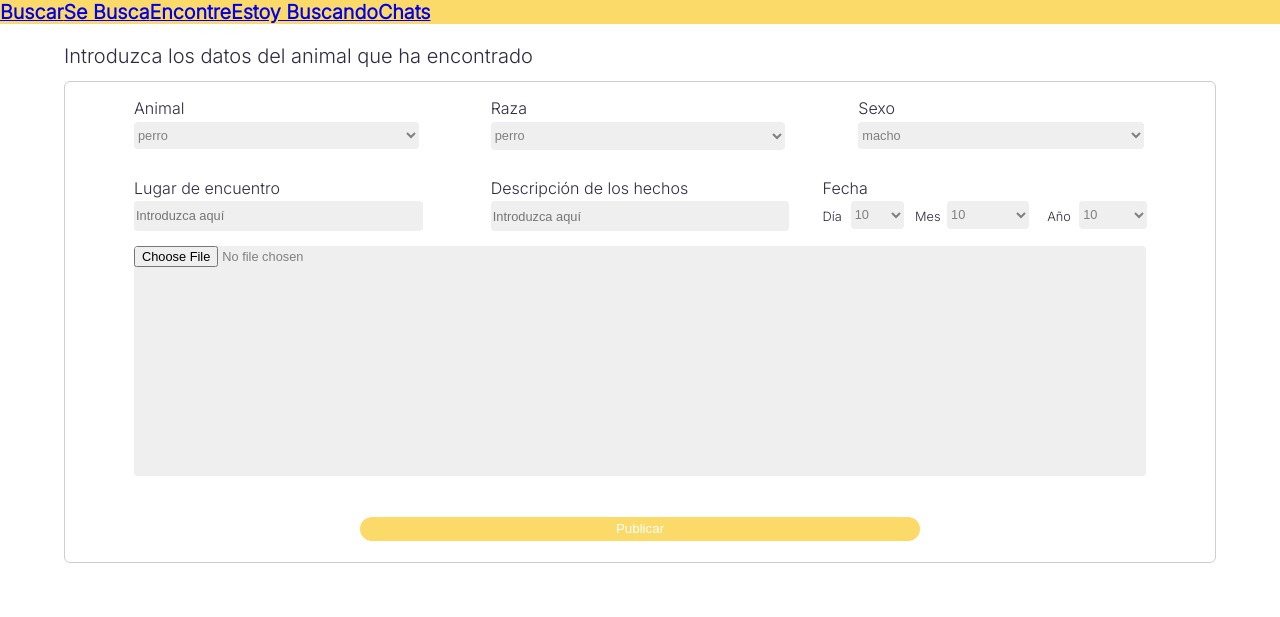
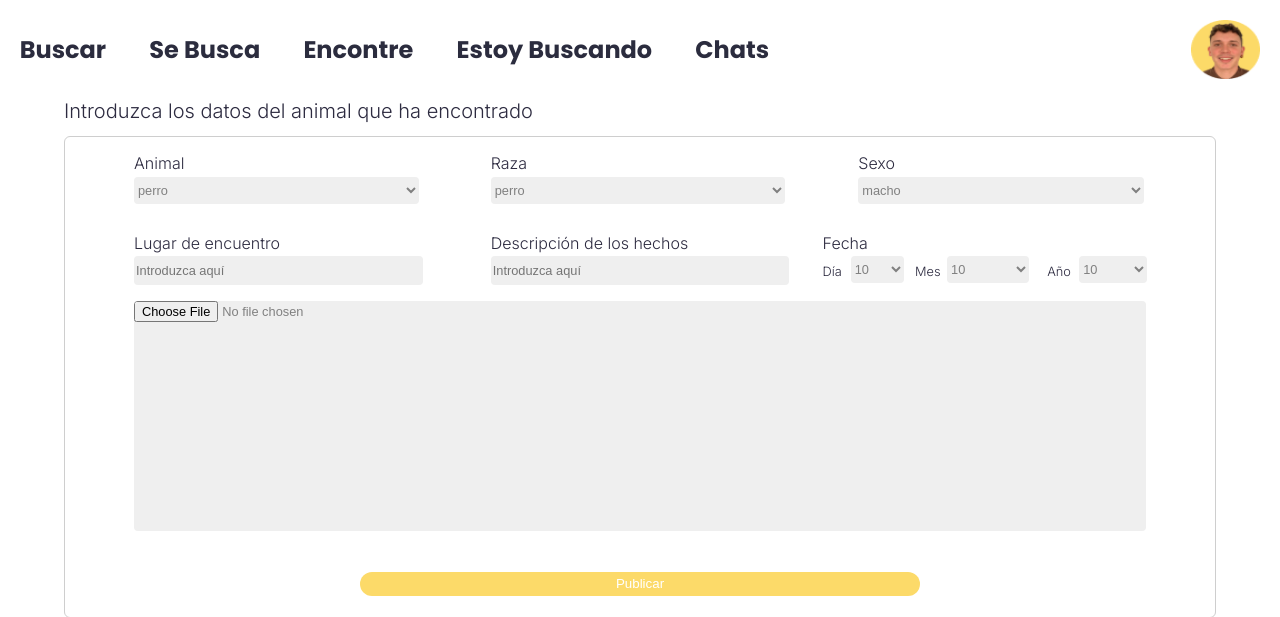
Before and after one commit to danibetzamora/FindMyPet, a PHP site: page /formPostEncontrado.html in a window 1280 px wide. Shown: the top 617 px of the page. Run offline with PHP 8.4, Linux system fonts and the light colour scheme.

Commit message:
header añadido a post

```diff
--- a/formPostEncontrado.html
+++ b/formPostEncontrado.html
@@ -7,6 +7,7 @@
     <link rel="preconnect" href="https://fonts.googleapis.com">
     <link rel="preconnect" href="https://fonts.gstatic.com" crossorigin>
     <link href="https://fonts.googleapis.com/css2?family=Inter:wght@300&display=swap" rel="stylesheet">
+    <link rel="stylesheet" href="header.css">
     <title>Document</title>
 </head>
 <style>
@@ -24,18 +25,6 @@
 
 }
 
-
-
-.header{
-    height: 8%;
-    width: 100%;
-
-}
-#navegacion{
-     display: flex;
-    flex-direction: row;
-    background-color: #fcda69;
-}
 
 body p{
     margin-left: 5%;
@@ -197,17 +186,19 @@ body p{
 
 </style>
 <body>
-    <div class="header">
-        <div id="header">
-            <div id="navegacion">
-                <div class="nav"><a href="homeUsuarioWeb.php">Buscar</a></div>
-                <div class="nav"><a href="homeUsuarioWeb.php">Se Busca</a></div>
-                <div class="nav"><a href="homeUsuarioWeb.php">Encontre</a></div>
-                <div class="nav"><a href="homeUsuarioWeb.php">Estoy Buscando</a></div>
-                <div class="nav"><a href="homeUsuarioWeb.php">Chats</a></div>
-            </div>
+    <header>
+        <nav>
+            <a href="">Buscar</a>
+            <a href="">Se Busca</a>
+            <a href="">Encontre</a>
+            <a href="">Estoy Buscando</a>
+            <a href="">Chats</a>
+        </nav>
+
+        <div class="user-image">
+            <img src="http://localhost/FindMyPet/imagenes/fotoperfil.png" alt="User profile image">
         </div>
-    </div>
+    </header>
     <p>Introduzca los datos del animal que ha encontrado</p>
     <div class="contentEncontrado">
         <div class="datos">
--- a/header.css
+++ b/header.css
@@ -20,7 +20,7 @@ a:hover {cursor: pointer;}
 
 nav a {
     text-decoration: none;
-    font-size: 2rem;
+    font-size: 1.5rem;
     font-weight:bolder;
     color: #2B2C3E;
 }
```
